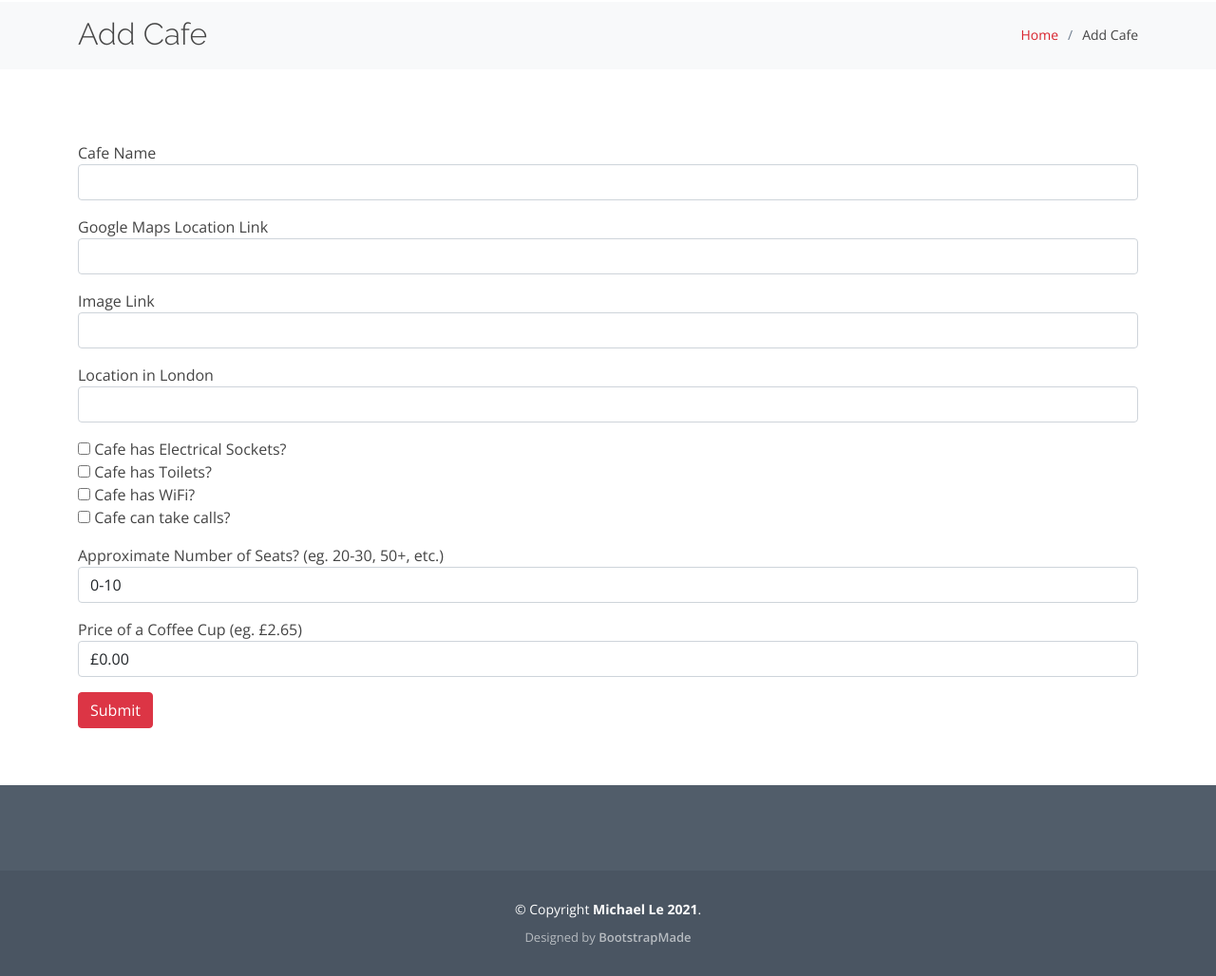
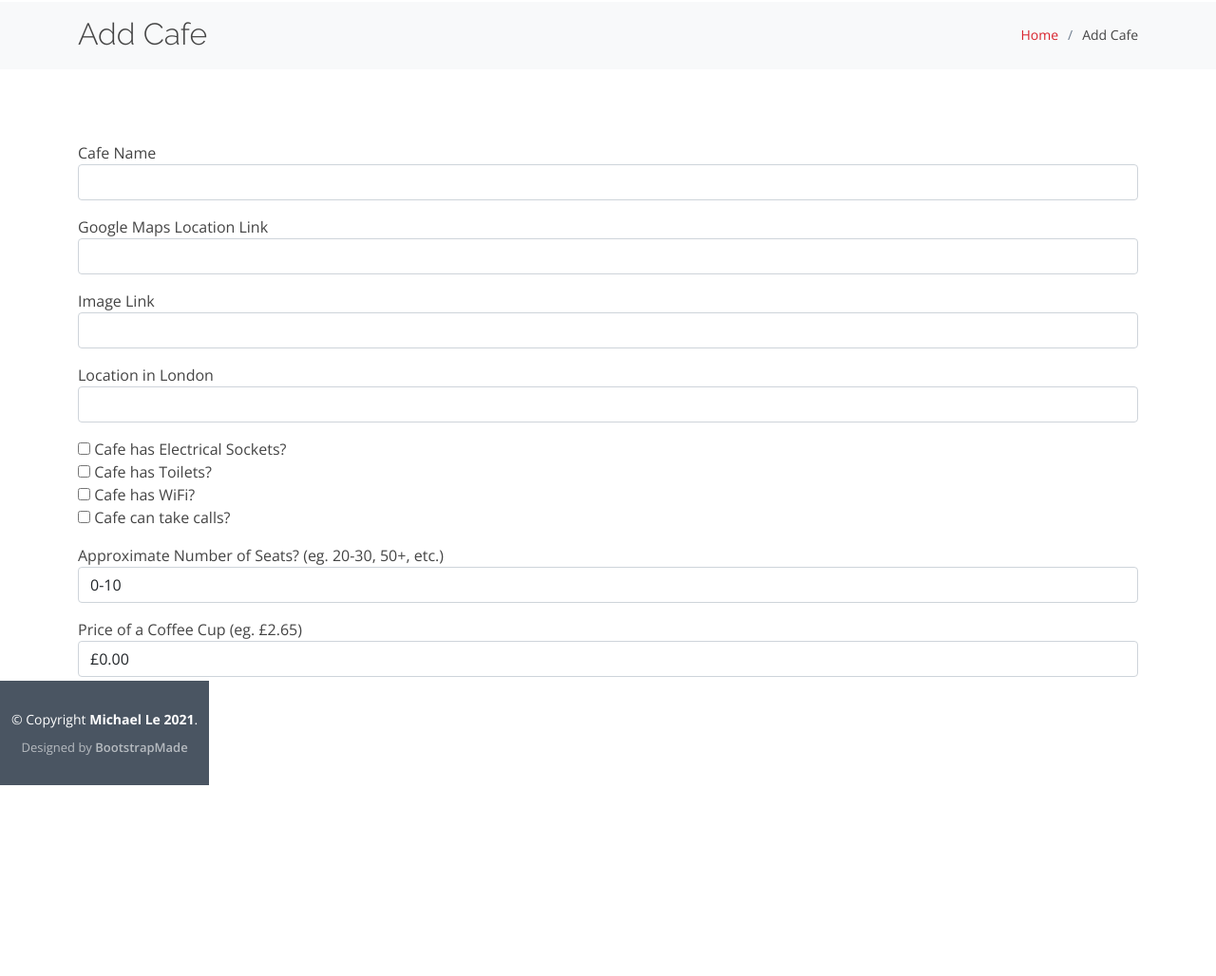
Before and after one commit to mileuc/coffee-connect, a Flask app: page /add-cafe in a window 1280 px wide. Shown: the part 81-1109 px from the top of the page at 95% size. After the commit the page ends 908 px from the top, so only its background shows below. Run offline with Flask 2, Linux system fonts and the light colour scheme; parts of the project's set-up code (start-up, migrations or seed data) failed here and were passed over; some libraries are stand-ins or nearby versions.

Commit message:
Change styling

```diff
--- a/static/assets/css/style.css
+++ b/static/assets/css/style.css
@@ -12,6 +12,7 @@ body {
   font-family: "Open Sans", sans-serif;
   color: #444444;
   min-height: 100vh;
+  position: relative;
 }
 
 a {
@@ -1929,6 +1930,8 @@ section {
   padding: 0 0 30px 0;
   color: #fff;
   font-size: 14px;
+  position: absolute;
+  bottom: 0;
 }
 
 #footer .footer-top {
--- a/templates/footer.html
+++ b/templates/footer.html
@@ -1,6 +1,6 @@
   <!-- ======= Footer ======= -->
   <footer id="footer">
-    <div class="footer-top">
+<!--    <div class="footer-top">-->
 <!--      <div class="container">-->
 <!--        <div class="row">-->
 
@@ -56,7 +56,7 @@
 
 <!--        </div>-->
 <!--      </div>-->
-    </div>
+<!--    </div>-->
 
     <div class="container">
       <div class="copyright">
```
